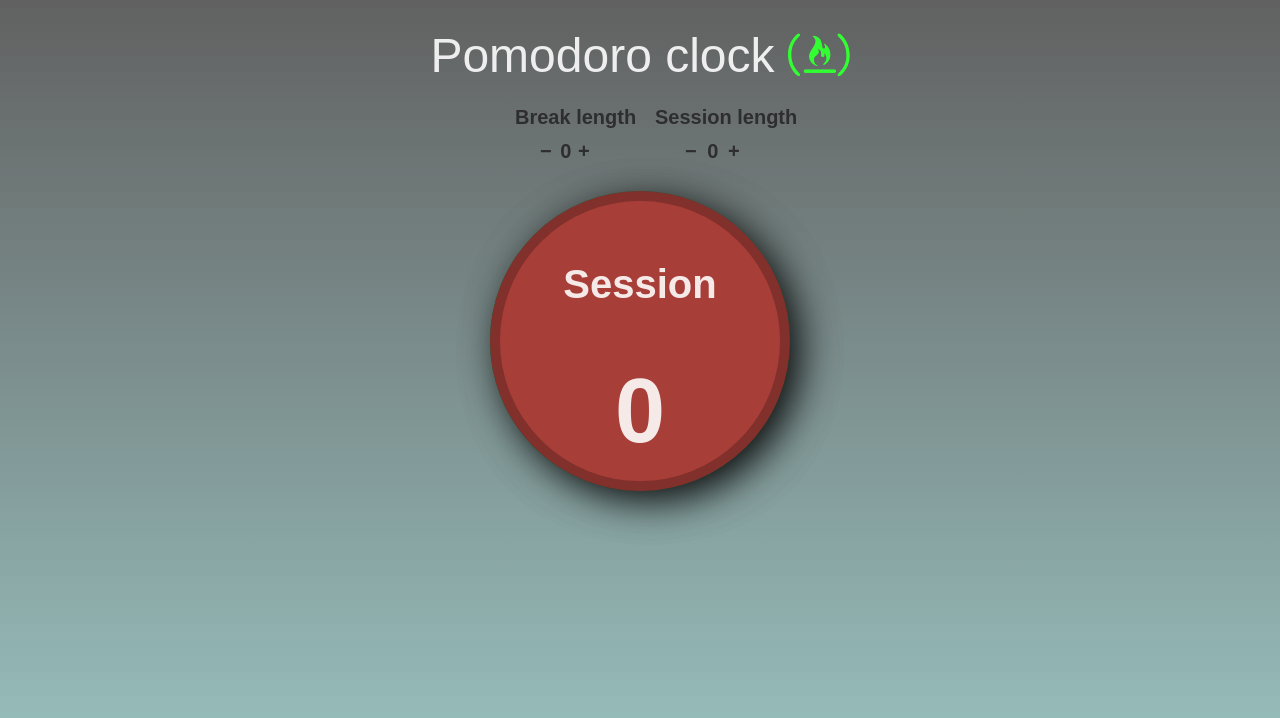
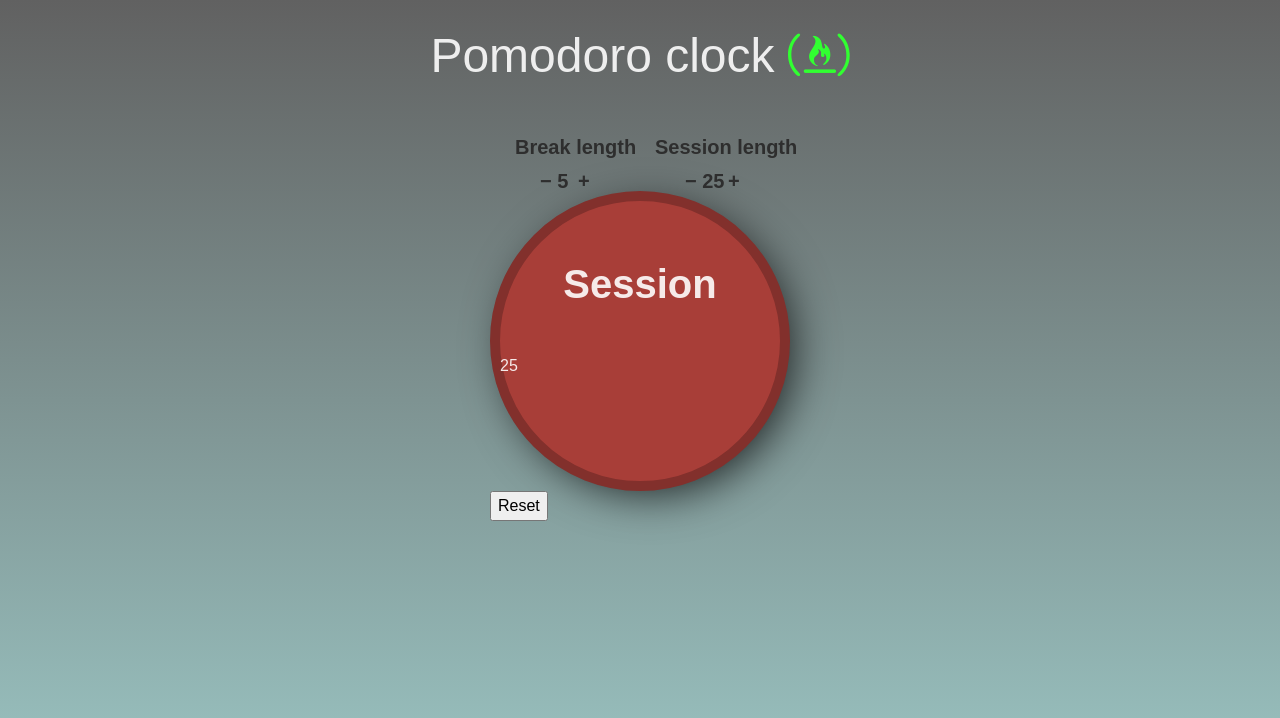
Before and after one commit to serg-gavel/PomodoroClock, a plain HTML site: page index.html in a window 1280 px wide. Shown: the top 718 px of the page. Drawn offline with nearby package versions, Linux system fonts and the light colour scheme; a web font is replaced by a local one.

Commit message:
Repository updated 20.09.2017

```diff
--- a/index.html
+++ b/index.html
@@ -9,6 +9,8 @@
     <base target="_blank">
 </head>
 <body>
+<audio src="audio/beep.mp3" id="beep"></audio>
+<audio src="audio/button.mp3" id="sound"></audio>
 <div class="container">
     <div class="row">
         <header class="col-md-12">
@@ -25,32 +27,30 @@
                         <div class="break">
                             <h6></h6>
                             <div class="inner">
-                                <span class="minus">&minus; </span><span class="break-counter">0</span><span class="plus"> &plus;</span>
+                                <span class="minus" id="break-minus">&minus; </span><span id="break">5</span><span class="plus" id="break-plus"> &plus;</span>
                             </div>
                         </div>
                         <div class="session">
                             <h6></h6>
                             <div class="inner">
-                                <span class="minus">&minus; </span><span class="session-counter">0</span><span class="plus"> &plus;</span>
+                                <span class="minus" id="session-minus">&minus; </span><span id="session">25</span><span class="plus" id="session-plus"> &plus;</span>
                             </div>
                         </div>
                     </div>
-                    <div class="timer-body">
+                    <div class="timer-body" id="start-timer">
                         <div class="timer-status">
                             <h6>Session</h6>
-                            <span class="session-length">0</span>
-                            <span class="break-length"></span>
+                            <span id="counter">25</span>
                         </div>
                     </div>
-                    <div class="timer-body-mask"></div>
-
+                    <div class="button-space">
+                        <button id="reset-button">Reset</button>
+                    </div>
                 </div>
             </div>
         </div>
     </div>
 </main>
-
-
 <footer class="footer">
     <div class="container">
         <div class="row justify-content-center">
```
